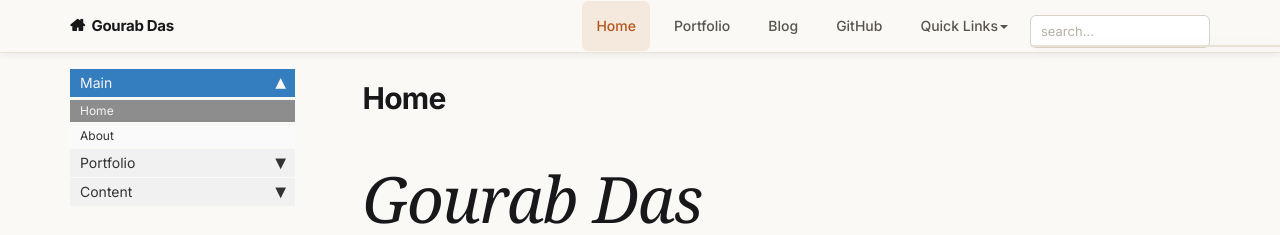
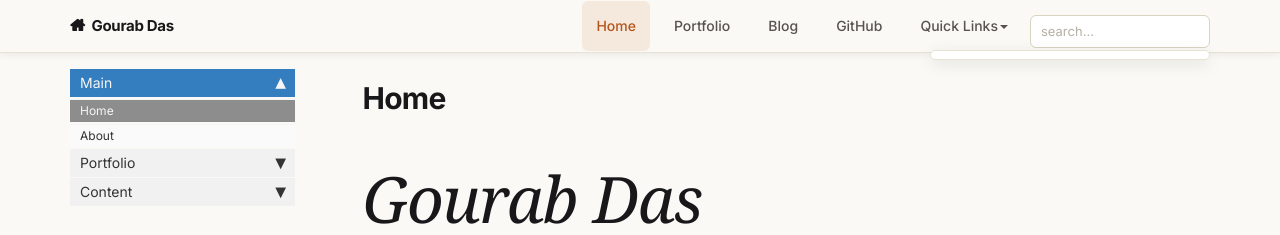
Before and after one commit to gourab026/gourab026.github.io, a Jekyll site: the page built from index.md, in a window 1280 px wide. Shown: the top 235 px of the page. Built offline with Jekyll 4.4.1, drawn with Linux system fonts in a browser that asks for light colours; some web fonts are replaced; comment, search, counter and statistics services are not loaded.

Commit message:
Fix search results dropdown positioning and z-index
The results container had no positioned ancestor (position: relative
was missing on #search-demo-container), so position: absolute anchored
to the fixed <nav> instead of the search input — placing the dropdown
at the top-left of the viewport, not below the search box.

Also removed z-index: -1 from customstyles.css which was rendering
results behind page content and blocking clicks entirely.

Co-Authored-By: Claude Sonnet 4.6 <noreply@anthropic.com>

```diff
--- a/css/customstyles.css
+++ b/css/customstyles.css
@@ -193,42 +193,7 @@ p.post-meta {font-size: 80%; color: #777;}
 
 .entry-date{font-size:14px;font-size:0.875rem;line-height:1.71429;margin-bottom:0;text-transform:uppercase;}
 
-/* search area */
-#search-demo-container ul#results-container {
-    list-style: none;
-    font-size: 12px;
-    background-color: white;
-    position: absolute;
-    top: 40px; /* if you change anything about the nav, you'll prob. need to reset the top and left values here.*/
-    left: 20px;
-    z-index: -1;
-    width:223px;
-    border-left: 1px solid #dedede;
-}
-
-
-ul#results-container a {
-    background-color: transparent;
-}
-
-ul#results-container a:hover {
-    color: black;
-}
-
-
-#search-demo-container a:hover {
-    color: black;
-}
-#search-input {
-    padding: .5em;
-    margin-left:20px;
-    width:20em;
-    font-size: 0.8em;
-    -webkit-box-sizing: border-box;
-    -moz-box-sizing: border-box;
-    box-sizing: border-box;
-    margin-top:10px;
-}
+/* search area — layout handled by site-theme.css */
 /* end search */
 
 .filter-options {
--- a/css/site-theme.css
+++ b/css/site-theme.css
@@ -1144,6 +1144,11 @@ a.btn.btn-outline:hover {
 /* ═══════════════════════════════════════════════════
    SEARCH
    ═══════════════════════════════════════════════════ */
+#search-demo-container {
+  position: relative !important;
+  display: inline-block;
+}
+
 #search-input {
   font-family: var(--font-sans) !important;
   font-size: 13px !important;
@@ -1169,15 +1174,22 @@ a.btn.btn-outline:hover {
 }
 
 ul#results-container {
+  position: absolute !important;
   background: var(--surface) !important;
   border: 1px solid var(--border) !important;
   border-radius: var(--r-md) !important;
   box-shadow: 0 4px 16px rgba(24, 24, 27, 0.1) !important;
-  z-index: 999 !important;
-  top: 44px !important;
-  left: 8px !important;
-  width: 260px !important;
+  z-index: 2000 !important;
+  top: calc(100% + 2px) !important;
+  right: 0 !important;
+  left: auto !important;
+  width: 280px !important;
   font-size: 13px !important;
+  list-style: none !important;
+  padding: 4px 0 !important;
+  margin: 0 !important;
+  max-height: 360px !important;
+  overflow-y: auto !important;
 }
 
 ul#results-container a {
@@ -1186,12 +1198,13 @@ ul#results-container a {
   color: var(--ink-2) !important;
   border-radius: var(--r-sm);
   transition: background 0.1s;
+  text-decoration: none !important;
 }
 
 ul#results-container a:hover {
   background: var(--bg-warm);
   color: var(--ink) !important;
-  text-decoration: none;
+  text-decoration: none !important;
 }
 
 /* ═══════════════════════════════════════════════════
```
